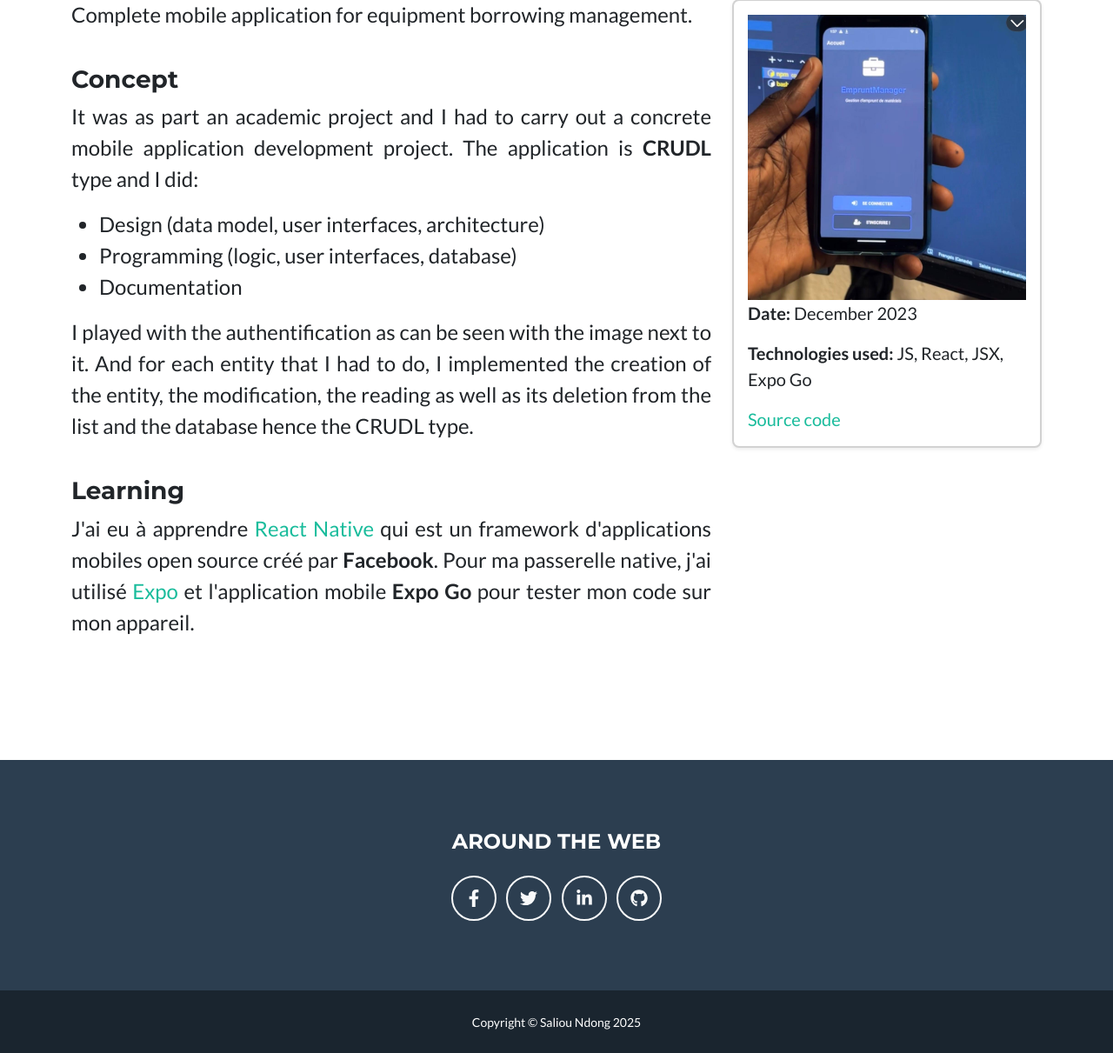
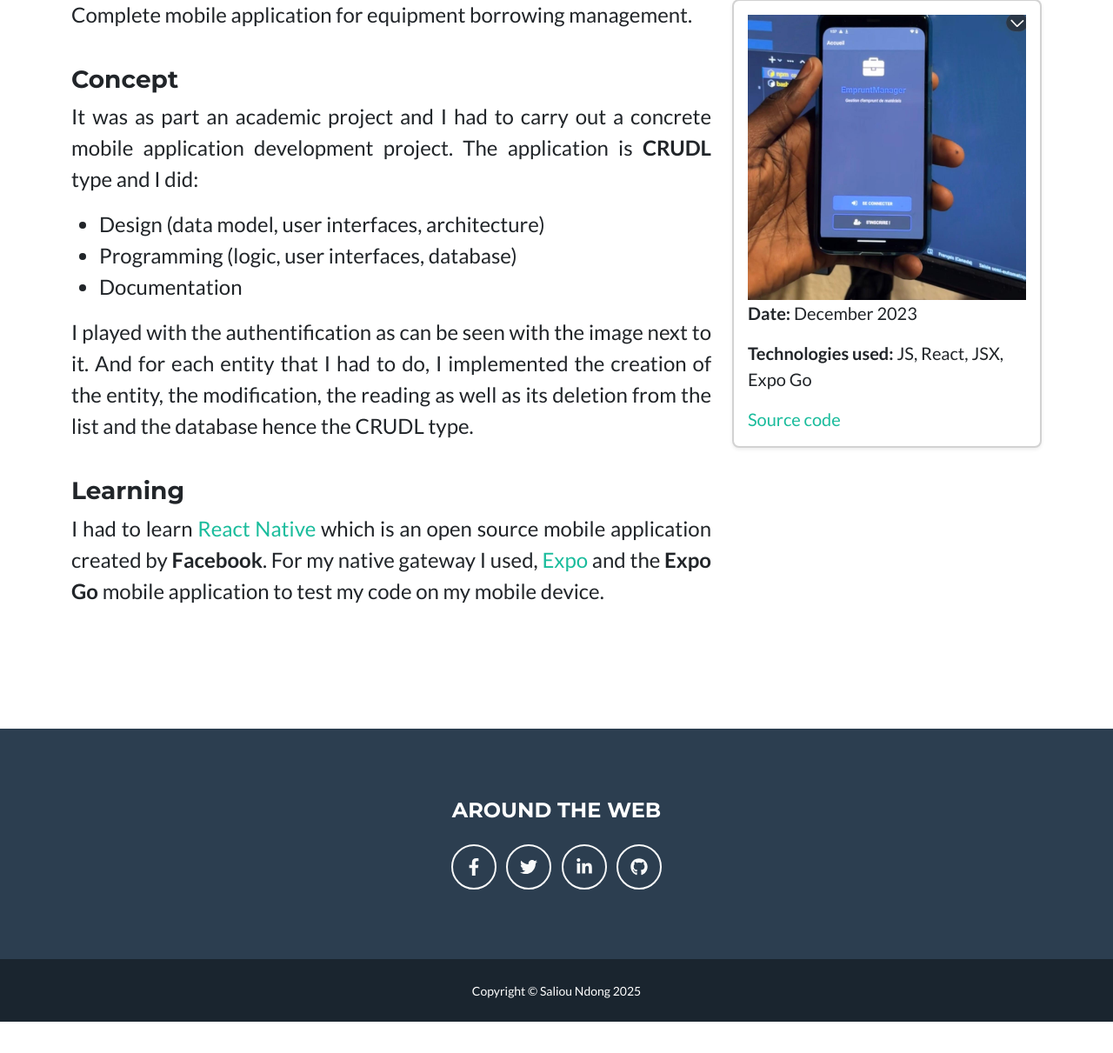
Before and after one commit to salioundong/Portfolio_Saliou, a Django app: page /materialManage in a window 1280 px wide. Shown: the part 219-1430 px from the top of the page at 87% size. After the commit the page ends 1394 px from the top, so only its background shows below. Run offline with Django 5.2, Linux system fonts and the light colour scheme; some libraries are stand-ins or nearby versions.

Commit message:
fix explication text

```diff
--- a/portfolio/templates/portfolio/materialManage.html
+++ b/portfolio/templates/portfolio/materialManage.html
@@ -49,10 +49,10 @@
                 </p><br>
                 <h3>Learning</h3>
                 <p class="fs-4">
-                    J'ai eu à apprendre <a class="text-decoration-none" target="_blank" href="https://reactnative.dev/">React Native</a>
-                    qui est un framework d'applications mobiles open source créé par <b>Facebook</b>. Pour ma passerelle native, j'ai utilisé
+                    I had to learn <a class="text-decoration-none" target="_blank" href="https://reactnative.dev/">React Native</a>
+                    which is an open source mobile application created by <b>Facebook</b>. For my native gateway I used,
                     <a href="https://expo.dev/" class="text-decoration-none" target="_blank">Expo</a>
-                    et l'application mobile <b>Expo Go</b> pour tester mon code sur mon appareil.
+                    and the <b>Expo Go</b> mobile application to test my code on my mobile device.
                 </p><br>
             </div>
         </div>
```
